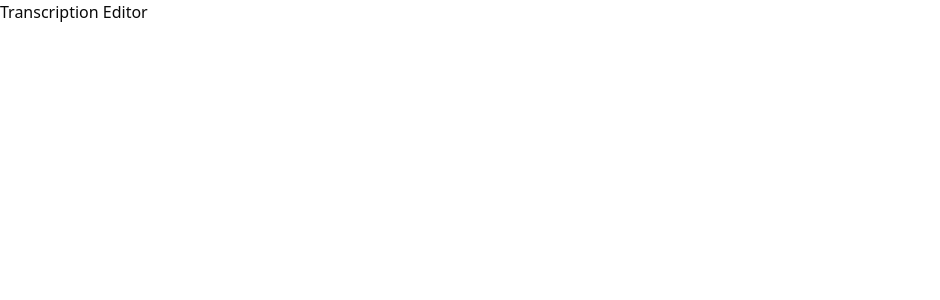
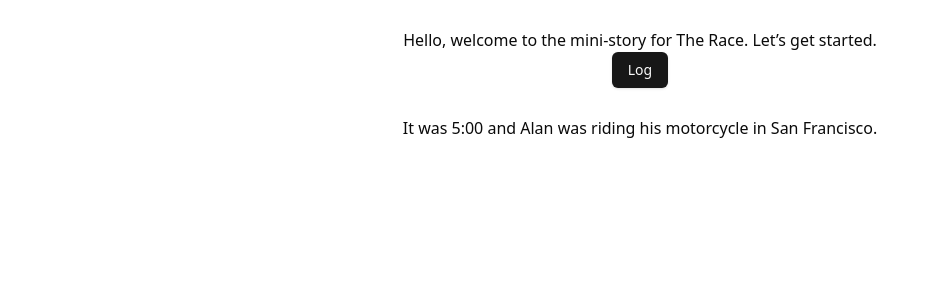
Before and after one commit to developedbyluan/ministoryapp, a Next.js app: page /create in a window 1280 px wide. Shown: the top 300 px of the page, without its empty margins (0-940 px from the left). Built offline with nearby package versions, Linux system fonts and the light colour scheme.

Commit message:
Create UI: log line

```diff
--- a/app/create/page.tsx
+++ b/app/create/page.tsx
@@ -1,3 +1,16 @@
+import { Button } from "@/components/ui/button"
+
 export default function TranscriptionEditorPage() {
-  return <div>Transcription Editor</div>;
+return (
+  <div className="flex flex-col gap-7 items-center py-7">
+    <div className="flex flex-col items-center">
+      <p>Hello, welcome to the mini-story for The Race. Let’s get started.</p>
+      <Button>Log</Button>
+    </div>
+
+    <div className="flex flex-col items-center">
+      <p>It was 5:00 and Alan was riding his motorcycle in San Francisco.</p>
+    </div>
+  </div>
+)
 }
```
